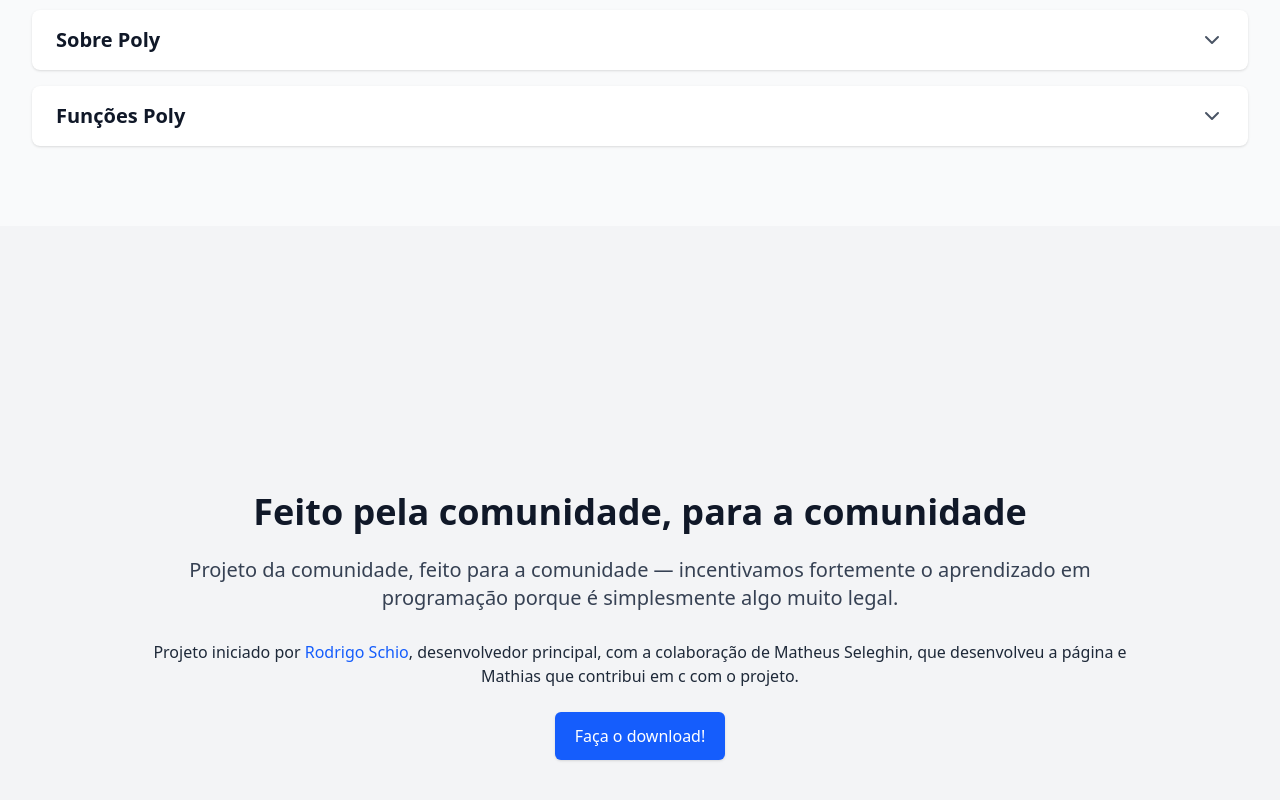
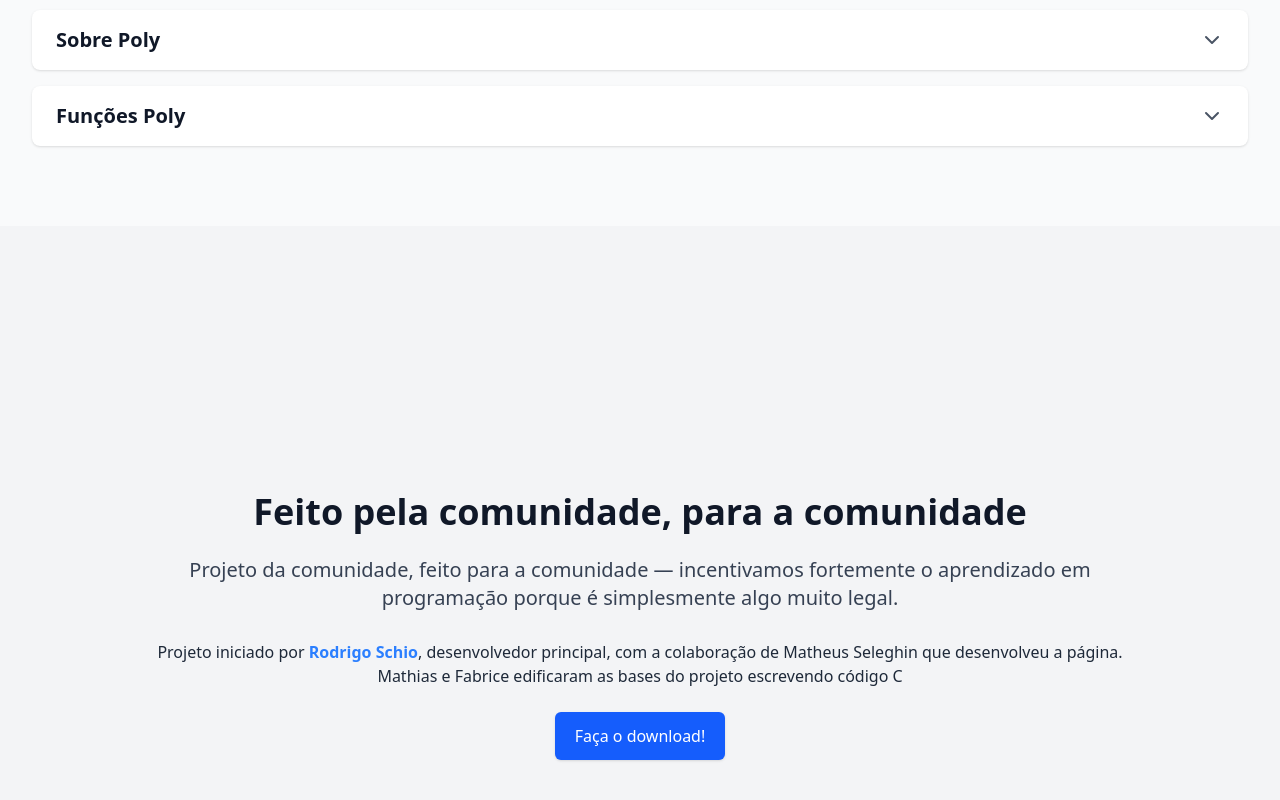
Before and after one commit to theselegadev/lp-poly, a React (Vite) app: page / in a window 1280 px wide. Shown: the part 1414-2214 px from the top of the page. Built offline with nearby package versions, Linux system fonts and the light colour scheme.

Commit message:
ajuste conteudo de texto about section

```diff
--- a/src/components/sections/AboutSection.jsx
+++ b/src/components/sections/AboutSection.jsx
@@ -11,7 +11,7 @@ const AboutSection = () => {
             Projeto da comunidade, feito para a comunidade — incentivamos fortemente o aprendizado em programação porque é simplesmente algo muito legal.
           </p>
           <p className="text-md text-gray-800 mb-6">
-            Projeto iniciado por <span className="text-blue-600">Rodrigo Schio</span>, desenvolvedor principal, com a colaboração de Matheus Seleghin, que desenvolveu a página e Mathias que contribui em c com o projeto.
+            Projeto iniciado por <span className="text-blue-500 font-semibold">Rodrigo Schio</span>, desenvolvedor principal, com a colaboração de Matheus Seleghin que desenvolveu a página. Mathias e Fabrice edificaram as bases do projeto escrevendo código C
           </p>
 
           <div className="flex justify-center gap-4">
```
